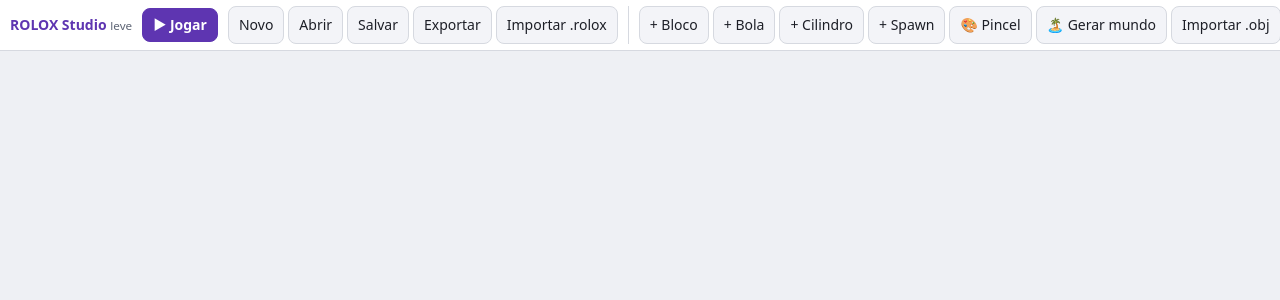
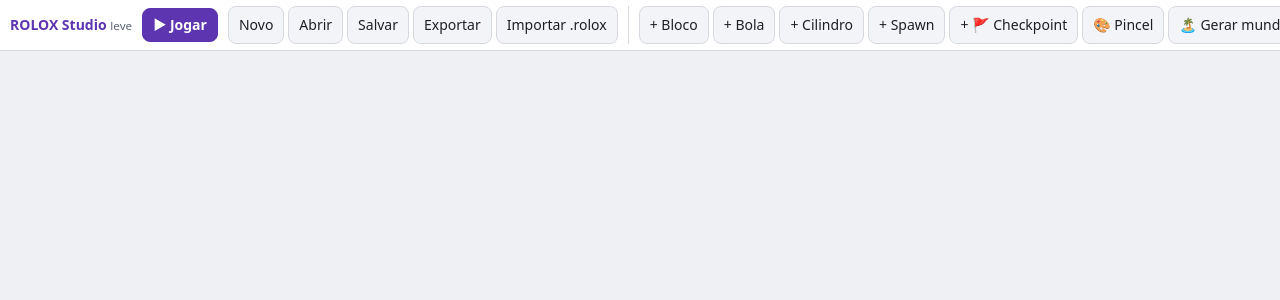
Before and after one commit to a30208777-ai/Claude-code-data1, a Flask app: page /studio/leve in a window 1280 px wide. Shown: the top 300 px of the page. Run offline with Flask 3, Linux system fonts and the light colour scheme; some libraries are stand-ins or nearby versions.

Commit message:
Studio: 🚩 peça Checkpoint (renascer sem script)
- nova classe Checkpoint (neon âmbar): o jogador que encosta passa a renascer nela, com aviso e som
- se o checkpoint for apagado, volta ao SpawnLocation; salvo no mapa; botão '+ 🚩 Checkpoint'
- a IA do Studio pode criar Checkpoint (instrução e receita do obby atualizadas)

Co-Authored-By: Claude Opus 5.5 <noreply@anthropic.com>
Claude-Session: https://claude.ai/code/session_011ABdooViZnUW6RD6tafr3X

````diff
--- a/Rolox-App/flask/ia_studio.py
+++ b/Rolox-App/flask/ia_studio.py
@@ -135,7 +135,7 @@ VOCÊ MESMA FAZ AS MUDANÇAS NO MAPA. Não mande o usuário criar peça nem cola
 [ ...lista de ações em JSON... ]
 ```
 Ações (JSON válido, aspas duplas, no máximo 60):
-- {"acao": "criar", "classe": "Part"|"SpawnLocation"|"Model"|"Folder"|"IntValue"|"NumberValue"|"Script"|"LocalScript"|"ModuleScript",
+- {"acao": "criar", "classe": "Part"|"SpawnLocation"|"Checkpoint"|"Model"|"Folder"|"IntValue"|"NumberValue"|"Script"|"LocalScript"|"ModuleScript",
    "nome": "Porta", "pai": "Workspace" (ou "StarterPlayerScripts", "ServerScriptService", "ReplicatedStorage", "Workspace.Casa"),
    "posicao": [x, y, z], "tamanho": [x, y, z], "rotacao": [x, y, z], "cor": "#rrggbb", "ancorada": true, "colide": true,
    "transparencia": 0..1, "forma": "Block"|"Ball"|"Cylinder", "valor": 0,
--- a/Rolox-Studio/static/studio/agente_ia.js
+++ b/Rolox-Studio/static/studio/agente_ia.js
@@ -10,7 +10,7 @@ import { Color3, Vector3, criar, materialValido } from "./motor.js";
 
 export const MAX_ACOES = 60;
 const LIMITE = 2000;                                       // coordenadas/tamanhos
-const CLASSES_PECA = new Set(["Part", "SpawnLocation"]);
+const CLASSES_PECA = new Set(["Part", "SpawnLocation", "Checkpoint"]);
 const CLASSES_OUTRAS = new Set(["Model", "Folder", "IntValue", "NumberValue"]);
 const CLASSES_SCRIPT = new Set(["Script", "LocalScript", "ModuleScript"]);
 const FORMAS = new Set(["Block", "Ball", "Cylinder"]);
--- a/Rolox-Studio/static/studio/editor.js
+++ b/Rolox-Studio/static/studio/editor.js
@@ -265,7 +265,7 @@ requestAnimationFrame(loop);
 
 // ---------------------------------------------------------------- explorer
 const ICONES = {
-  Workspace: "🌍", Part: "▫️", SpawnLocation: "🟩", MeshPart: "🧊", Model: "📦", Folder: "📁",
+  Workspace: "🌍", Part: "▫️", SpawnLocation: "🟩", Checkpoint: "🚩", MeshPart: "🧊", Model: "📦", Folder: "📁",
   Script: "🐍", LocalScript: "📜", ModuleScript: "🧩", ServerScriptService: "🖥️", ReplicatedStorage: "🗄️",
   StarterPlayer: "🧍", StarterPlayerScripts: "📂", Rede: "📡", Cofre: "🔐", Tela: "🖥️", Sons: "🔊", Emblemas: "🏅", Internet: "🌐", Ceu: "🌤️", Animar: "🎞️", Efeitos: "✨", Som: "🎵", TelaVideo: "🎬", IntValue: "🔢", NumberValue: "🔢",
 };
@@ -609,6 +609,7 @@ const acoes = {
   bola() { novaParte("Part", "Ball"); },
   cilindro() { novaParte("Part", "Cylinder"); },
   spawn() { novaParte("SpawnLocation"); },
+  checkpoint() { novaParte("Checkpoint"); },
   script() { novoScript("Script"); },
   localscript() { novoScript("LocalScript"); },
   modulescript() { novoScript("ModuleScript"); },
--- a/Rolox-Studio/static/studio/jogo.js
+++ b/Rolox-Studio/static/studio/jogo.js
@@ -1,7 +1,7 @@
 // Rolox Studio — modo Jogar (teste do jogo dentro do Studio).
 // Copia o mundo do editor, cria os personagens, roda os scripts e a física.
 
-import { carregarMundo, salvarMundo, Player, BaseScript } from "./motor.js";
+import { carregarMundo, salvarMundo, Player, BaseScript, Vector3 } from "./motor.js";
 import { Fisica, criarPersonagem, pontoDeNascimento } from "./fisica.js";
 import { ExecutorLua, ExecutorPython, carregarPython, criarApi } from "./scripts.js";
 import { CameraJogador } from "./camera.js";
@@ -33,6 +33,7 @@ export class Jogo {
     const local = new Player(this.nomeJogador); local.Parent = players;
     players.LocalPlayer = local;
     this.local = this._spawn(local, 0);
+    this._ligarCheckpoints();
     this.cam.posicionarAtras(this.local.raiz.Position);
     this.cam.ligar(this.render.renderer.domElement);
     players.PlayerAdded.Fire(local);
@@ -61,6 +62,24 @@ export class Jogo {
     for (const s of this._scriptsServidor || []) this._rodarScript(s);
     this.saida("👑 Você virou o anfitrião: os Scripts do jogo rodam no seu aparelho.", "sistema");
     return true;
+  }
+
+  /** Renasce no último 🚩 Checkpoint que encostou (se ainda existe) ou no SpawnLocation. */
+  _ondeRenascer(p) {
+    const cp = p._checkpoint;
+    if (cp && !cp._destruida && cp.IsDescendantOf(this.mundo.workspace)) return cp.Position.add(new Vector3(0, cp.Size.Y / 2 + 3, 0));
+    return pontoDeNascimento(this.mundo, 0);
+  }
+
+  _ligarCheckpoints() {
+    for (const cp of this.mundo.partes().filter((x) => x.ClassName === "Checkpoint")) {
+      cp.Touched.Connect((outro) => {
+        const eu = this.local;
+        if (!eu || outro !== eu.raiz || eu._checkpoint === cp || eu.humanoid.Health <= 0) return;
+        eu._checkpoint = cp;
+        try { this.mundo.game.Tela.Aviso("🚩 Checkpoint!", 2); this.mundo.game.Sons.Tocar("moeda"); } catch { /* sem tela */ }
+      });
+    }
   }
 
   _spawn(player, indice) {
@@ -131,7 +150,7 @@ export class Jogo {
         p._renascendo = true;
         setTimeout(() => {
           if (!this.rodando) return;
-          h.Health = h.MaxHealth; p.raiz.Position = pontoDeNascimento(this.mundo, 0);
+          h.Health = h.MaxHealth; p.raiz.Position = this._ondeRenascer(p);
           p.raiz.Velocity = p.raiz.Velocity.mul(0); p._renascendo = false;
         }, 2000);
       }
--- a/Rolox-Studio/static/studio/motor.js
+++ b/Rolox-Studio/static/studio/motor.js
@@ -297,6 +297,13 @@ registrar(class TelaVideo extends BasePart {
 registrar(class SpawnLocation extends BasePart {
   constructor() { super("SpawnLocation"); this.Anchored = true; this._tam = new Vector3(6, 1, 6); this._cor = Color3.fromHex("#4caf50"); }
 }, "SpawnLocation");
+// Checkpoint: encostou, passa a renascer aqui (sem script). Para obby e corrida.
+registrar(class Checkpoint extends BasePart {
+  constructor() {
+    super("Checkpoint"); this.Anchored = true; this._tam = new Vector3(6, 1, 6);
+    this._cor = Color3.fromHex("#ffb300"); this._material = "Neon";
+  }
+}, "Checkpoint");
 registrar(class MeshPart extends BasePart {
   constructor() { super("MeshPart"); this.MeshId = ""; this.Anchored = true; }
   static props = [...BasePart.props, "MeshId"];
--- a/Rolox-Studio/templates/studio.html
+++ b/Rolox-Studio/templates/studio.html
@@ -35,6 +35,7 @@
       <button data-acao="bola">+ Bola</button>
       <button data-acao="cilindro">+ Cilindro</button>
       <button data-acao="spawn">+ Spawn</button>
+      <button data-acao="checkpoint" title="Encostou, renasce aqui (sem script)">+ 🚩 Checkpoint</button>
       <button data-acao="pincel" title="Pintar peças tocando nelas">🎨 Pincel</button>
       <button data-acao="gerarMundo" title="Gerar ilha, montanhas, labirinto ou cidade">🏝️ Gerar mundo</button>
       <button data-acao="importarObj" title="Importar .obj (ex.: exportado do Roblox Studio)">Importar .obj</button>
````
Also changed, not shown: Rolox-App/flask/docs_ia/obby.md (+2 -0 lines), Rolox-Studio/tests/checkpoint.test.mjs (added, +34 -0 lines).
